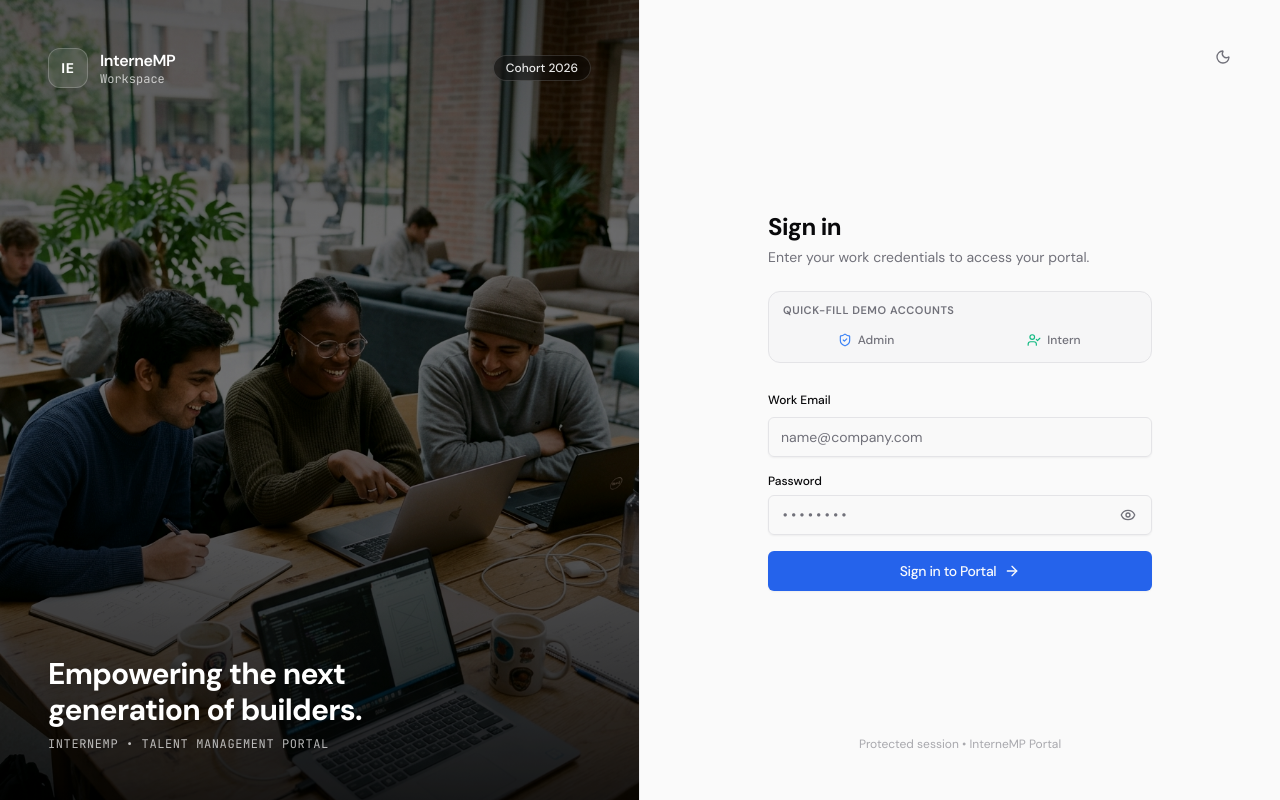
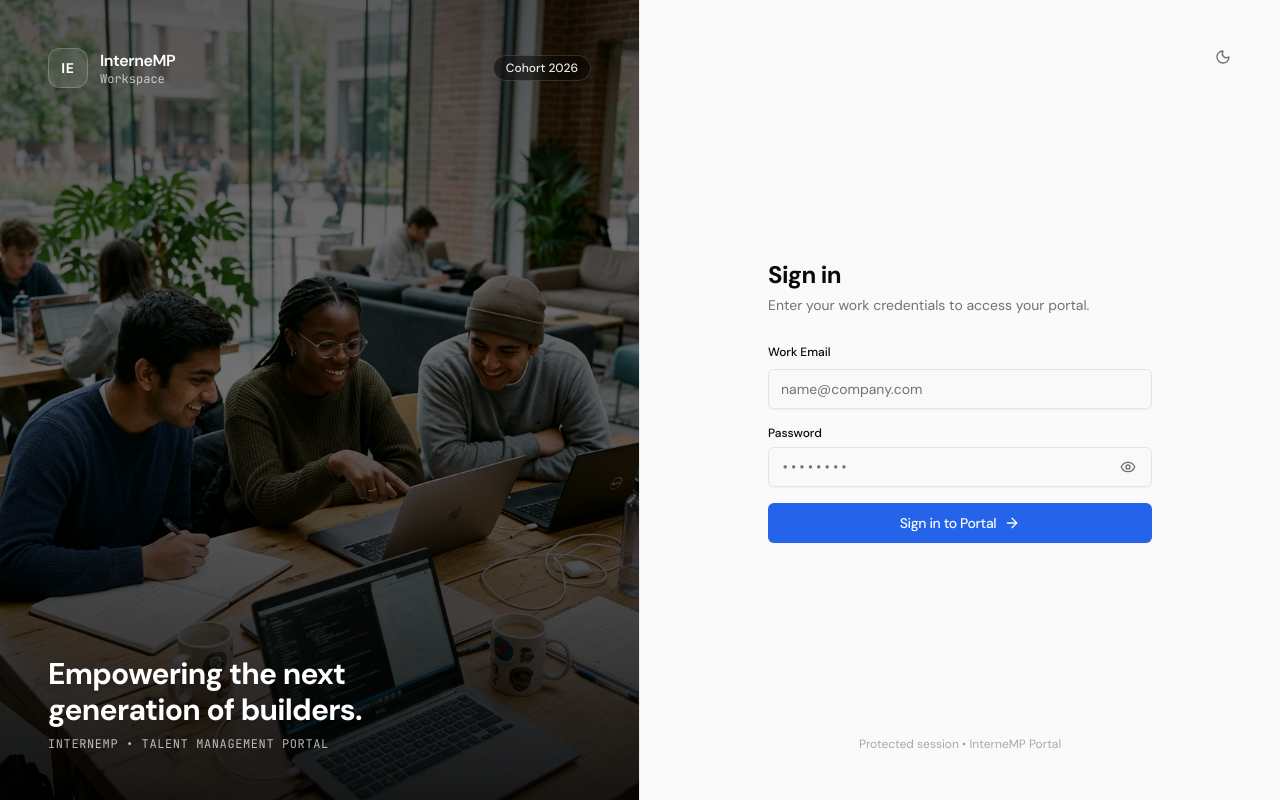
Before and after one commit to Sujalverma3/internemp, a React (Vite) app in the folder frontend/: page /login in a window 1280 px wide. Built offline with nearby package versions, Linux system fonts and the light colour scheme; no server answers.

Commit message:
refactor(auth): remove prefilled demo account pills from login page

```diff
--- a/frontend/src/pages/Login.jsx
+++ b/frontend/src/pages/Login.jsx
@@ -8,7 +8,7 @@ import { Button } from '@/components/ui/button'
 import { Input } from '@/components/ui/input'
 import { Label } from '@/components/ui/label'
 import {
-  Eye, EyeOff, ShieldCheck, UserCheck, Sun, Moon, ArrowRight
+  Eye, EyeOff, Sun, Moon, ArrowRight
 } from 'lucide-react'
 
 export default function Login() {
@@ -17,17 +17,9 @@ export default function Login() {
   const [showPassword, setShowPassword] = useState(false)
   const [error, setError] = useState('')
   const [loading, setLoading] = useState(false)
-  const [selectedRole, setSelectedRole] = useState(null)
   const { login } = useAuth()
   const { theme, toggle } = useTheme()
   const navigate = useNavigate()
-
-  const handleFillDemo = (role, demoEmail, demoPassword) => {
-    setEmail(demoEmail)
-    setPassword(demoPassword)
-    setSelectedRole(role)
-    setError('')
-  }
 
   const handleSubmit = async (e) => {
     e.preventDefault()
@@ -122,40 +114,6 @@ export default function Login() {
               </p>
             </div>
 
-            {/* Quick Demo Fill Buttons (High UX Polish) */}
-            <div className="mb-6 p-1.5 rounded-xl bg-muted/60 border border-border">
-              <p className="text-[11px] font-semibold text-muted-foreground uppercase tracking-wider px-2 pt-1 pb-1.5">
-                Quick-Fill Demo Accounts
-              </p>
-              <div className="grid grid-cols-2 gap-1.5">
-                <button
-                  type="button"
-                  onClick={() => handleFillDemo('admin', 'admin@internemp.com', 'admin123')}
-                  className={`flex items-center justify-center gap-1.5 py-2 px-3 rounded-lg text-xs font-medium transition-all ${
-                    selectedRole === 'admin'
-                      ? 'bg-background text-foreground shadow-sm border border-border'
-                      : 'text-muted-foreground hover:text-foreground hover:bg-background/60'
-                  }`}
-                >
-                  <ShieldCheck className="w-3.5 h-3.5 text-blue-500" />
-                  <span>Admin</span>
-                </button>
-
-                <button
-                  type="button"
-                  onClick={() => handleFillDemo('intern', 'intern@internemp.com', 'intern123')}
-                  className={`flex items-center justify-center gap-1.5 py-2 px-3 rounded-lg text-xs font-medium transition-all ${
-                    selectedRole === 'intern'
-                      ? 'bg-background text-foreground shadow-sm border border-border'
-                      : 'text-muted-foreground hover:text-foreground hover:bg-background/60'
-                  }`}
-                >
-                  <UserCheck className="w-3.5 h-3.5 text-emerald-500" />
-                  <span>Intern</span>
-                </button>
-              </div>
-            </div>
-
             {/* Error Message */}
             <AnimatePresence>
               {error && (
@@ -184,10 +142,7 @@ export default function Login() {
                   type="email"
                   autoComplete="email"
                   value={email}
-                  onChange={(e) => {
-                    setEmail(e.target.value)
-                    setSelectedRole(null)
-                  }}
+                  onChange={(e) => setEmail(e.target.value)}
                   placeholder="name@company.com"
                   required
                   className="h-10 bg-background/50 border-input focus-visible:ring-primary/40 text-sm"
@@ -206,10 +161,7 @@ export default function Login() {
                     type={showPassword ? 'text' : 'password'}
                     autoComplete="current-password"
                     value={password}
-                    onChange={(e) => {
-                      setPassword(e.target.value)
-                      setSelectedRole(null)
-                    }}
+                    onChange={(e) => setPassword(e.target.value)}
                     placeholder="••••••••"
                     required
                     className="h-10 pr-10 bg-background/50 border-input focus-visible:ring-primary/40 text-sm font-mono"
```
